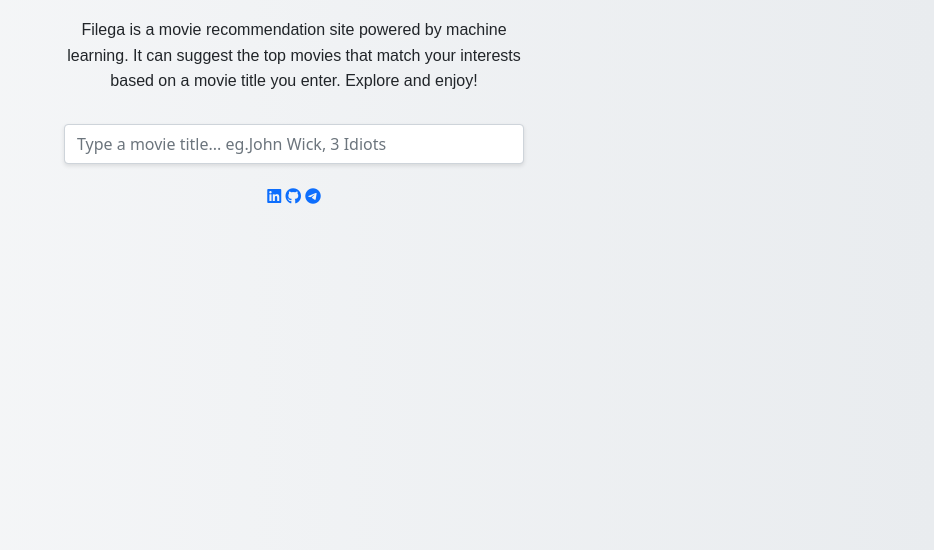
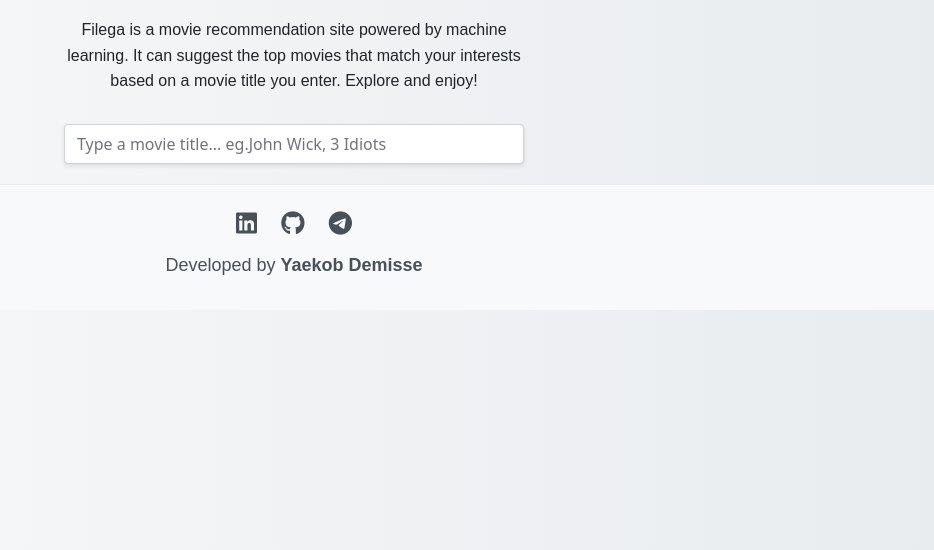
Before and after one commit to Jamescog/Filega, a Flask app: page / in a window 1280 px wide. Shown: the part 158-708 px from the top of the page, without its empty margins (346-1280 px from the left). Run offline with Flask 3, Linux system fonts and the light colour scheme; parts of the project's set-up code (start-up, migrations or seed data) failed here and were passed over; some libraries are stand-ins or nearby versions.

Commit message:
neat and clear

```diff
--- a/templates/index.html
+++ b/templates/index.html
@@ -79,6 +79,14 @@
         color: #495057;
       }
 
+      #footer .developer {
+        font-weight: bold;
+      }
+
+      #footer .social-links {
+        margin-bottom: 10px;
+      }
+
       #footer .social-links a {
         margin: 0 10px;
         color: #495057;
@@ -113,6 +121,7 @@
       <div id="suggestion-box"></div>
     </div>
 
+    <div id="footer">
       <div class="social-links">
         <a href="https://www.linkedin.com/in/yaekob-demisse/" target="_blank"
           ><i class="fab fa-linkedin"></i
@@ -120,11 +129,12 @@
         <a href="https://github.com/Jamescog" target="_blank"
           ><i class="fab fa-github"></i
         ></a>
-      <a href="https://t.me/Jamescog" target="_blank"
+        <a href="https://t.me/JamescoG" target="_blank"
           ><i class="fab fa-telegram"></i
         ></a>
       </div>
-
+      <p>Developed by <span class="developer">Yaekob Demisse</span></p>
+    </div>
     <script
       src="https://kit.fontawesome.com/7ef9daaa9b.js"
       crossorigin="anonymous"
```
Lines whose indentation alone changed are shown as unchanged.
